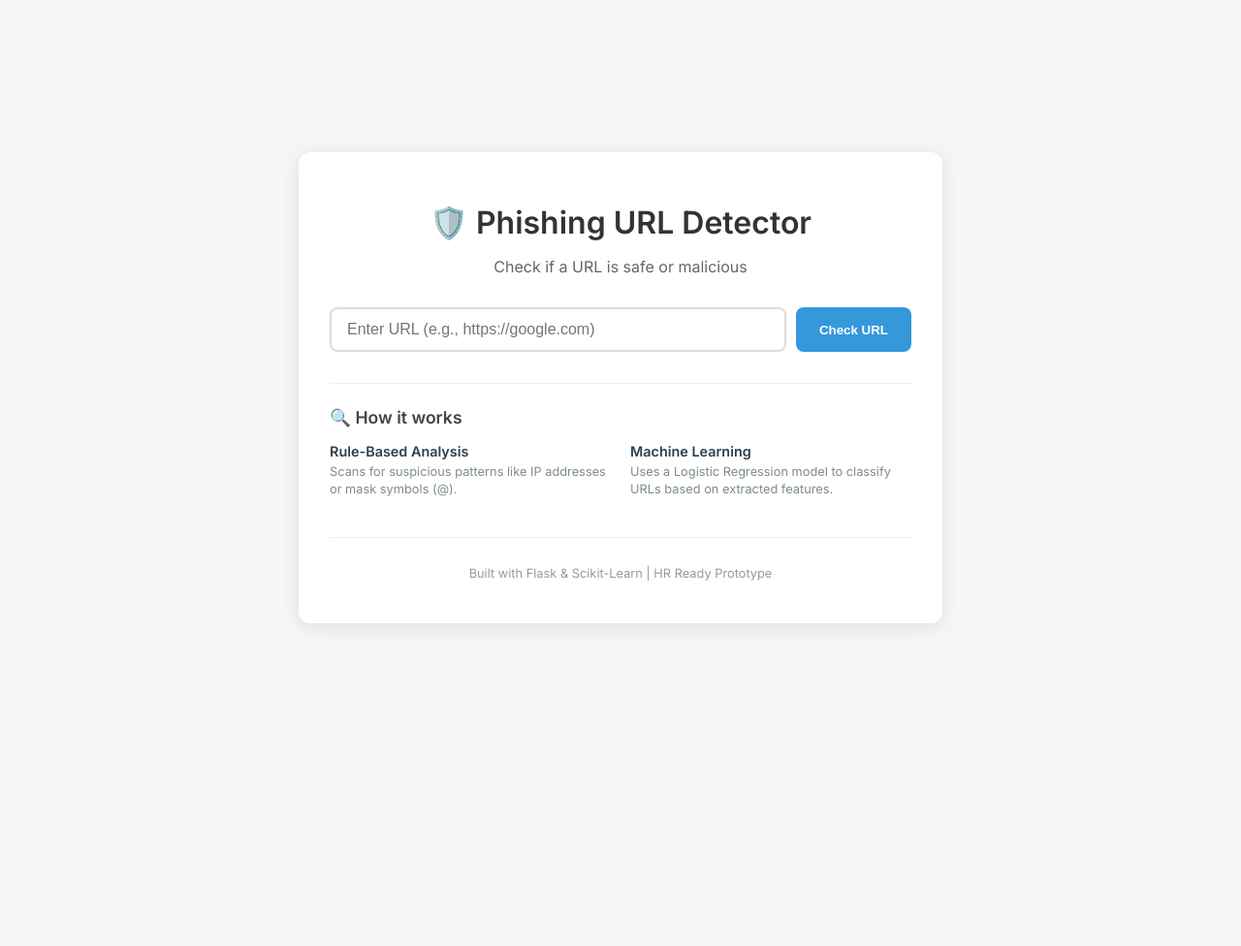
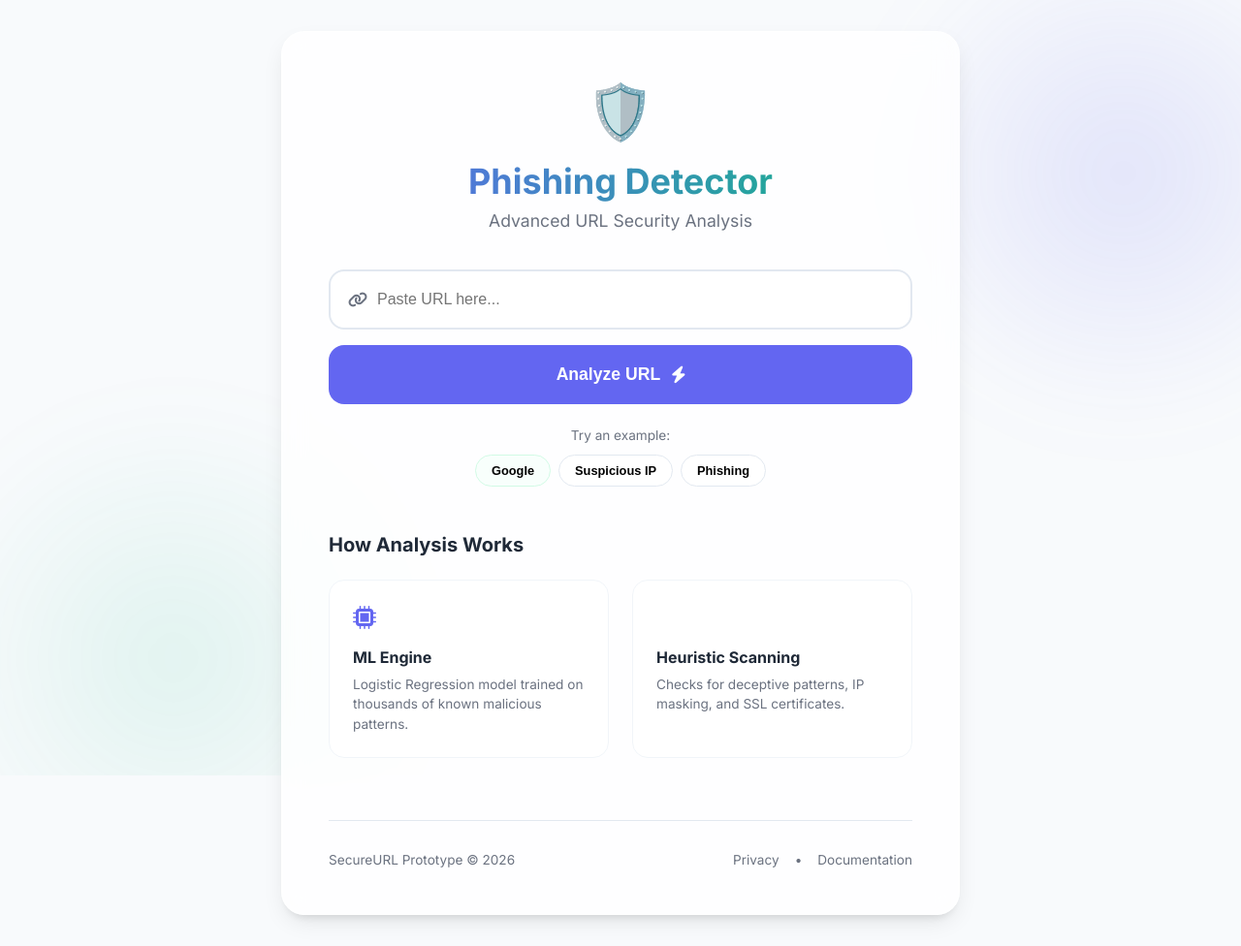
Before and after one commit to Danielraj5605/Phishing-URL-Detector, a Flask app: page / in a window 1280 px wide. Shown: the whole page at 97% size. Before the commit the page ends 647 px from the top, so only its background shows below. Run offline with Flask 3, Linux system fonts and the light colour scheme.

Commit message:
UI Upgrade: Glassmorphism design, interactive examples, and refined analysis report

```diff
--- a/static/style.css
+++ b/static/style.css
@@ -1,177 +1,344 @@
 :root {
-    --safe-color: #2ecc71;
-    --suspicious-color: #f1c40f;
-    --phishing-color: #e74c3c;
-    --bg-color: #f4f7f6;
-    --text-color: #333;
+    --primary: #6366f1;
+    --primary-hover: #4f46e5;
+    --safe: #10b981;
+    --safe-bg: #ecfdf5;
+    --warning: #f59e0b;
+    --warning-bg: #fffbeb;
+    --danger: #ef4444;
+    --danger-bg: #fef2f2;
+    --text-main: #1f2937;
+    --text-muted: #6b7280;
+    --bg-main: #f8fafc;
+    --glass-bg: rgba(255, 255, 255, 0.8);
+    --card-shadow: 0 10px 25px -5px rgba(0, 0, 0, 0.1), 0 8px 10px -6px rgba(0, 0, 0, 0.1);
+}
+
+* {
+    margin: 0;
+    padding: 0;
+    box-sizing: border-box;
 }
 
 body {
     font-family: 'Inter', sans-serif;
-    background-color: var(--bg-color);
-    color: var(--text-color);
-    margin: 0;
+    background-color: var(--bg-main);
+    color: var(--text-main);
+    min-height: 100vh;
     display: flex;
     justify-content: center;
     align-items: center;
-    min-height: 100vh;
+    overflow-x: hidden;
+    padding: 2rem 1rem;
+}
+
+/* Animated Background Blobs */
+.background-blobs {
+    position: fixed;
+    top: 0;
+    left: 0;
+    width: 100%;
+    height: 100%;
+    z-index: -1;
+    overflow: hidden;
+}
+
+.blob {
+    position: absolute;
+    width: 500px;
+    height: 500px;
+    background: radial-gradient(circle, rgba(99, 102, 241, 0.15) 0%, rgba(99, 102, 241, 0) 70%);
+    border-radius: 50%;
+    filter: blur(40px);
+    animation: move 20s infinite alternate;
+}
+
+.blob-1 { top: -100px; right: -100px; }
+.blob-2 { bottom: -100px; left: -100px; background: radial-gradient(circle, rgba(16, 185, 129, 0.1) 0%, rgba(16, 185, 129, 0) 70%); }
+
+@keyframes move {
+    from { transform: translate(0, 0) scale(1); }
+    to { transform: translate(50px, 50px) scale(1.1); }
 }
 
 .container {
-    background: white;
-    padding: 2rem;
-    border-radius: 12px;
-    box-shadow: 0 4px 20px rgba(0,0,0,0.1);
     width: 100%;
-    max-width: 600px;
+    max-width: 700px;
+    background: var(--glass-bg);
+    backdrop-filter: blur(12px);
+    -webkit-backdrop-filter: blur(12px);
+    border: 1px solid rgba(255, 255, 255, 0.5);
+    border-radius: 24px;
+    padding: 3rem;
+    box-shadow: var(--card-shadow);
     text-align: center;
 }
 
+header {
+    margin-bottom: 2.5rem;
+}
+
+.logo {
+    font-size: 3.5rem;
+    margin-bottom: 1rem;
+}
+
 h1 {
+    font-size: 2.25rem;
+    font-weight: 800;
+    background: linear-gradient(to right, #6366f1, #10b981);
+    -webkit-background-clip: text;
+    background-clip: text;
+    color: transparent;
     margin-bottom: 0.5rem;
-    font-weight: 600;
 }
 
 .subtitle {
-    color: #666;
-    margin-bottom: 2rem;
+    font-size: 1.1rem;
+    color: var(--text-muted);
 }
 
+/* Input Section */
 .input-section {
     display: flex;
-    gap: 10px;
-    margin-bottom: 2rem;
+    flex-direction: column;
+    gap: 1rem;
+    margin-bottom: 1.5rem;
+}
+
+.input-group {
+    position: relative;
+    display: flex;
+    align-items: center;
+}
+
+.input-group i {
+    position: absolute;
+    left: 1.25rem;
+    color: var(--text-muted);
 }
 
 input[type="text"] {
-    flex: 1;
-    padding: 12px 16px;
-    border: 2px solid #ddd;
-    border-radius: 8px;
+    width: 100%;
+    padding: 1.25rem 1.25rem 1.25rem 3rem;
+    border: 2px solid #e2e8f0;
+    border-radius: 16px;
     font-size: 1rem;
     outline: none;
-    transition: border-color 0.3s;
+    transition: all 0.3s;
+    background: white;
 }
 
 input[type="text"]:focus {
-    border-color: #3498db;
+    border-color: var(--primary);
+    box-shadow: 0 0 0 4px rgba(99, 102, 241, 0.1);
 }
 
-button {
-    background-color: #3498db;
+.btn-primary {
+    background: var(--primary);
     color: white;
     border: none;
-    padding: 12px 24px;
-    border-radius: 8px;
-    font-weight: 600;
+    padding: 1.25rem;
+    border-radius: 16px;
+    font-size: 1.1rem;
+    font-weight: 700;
     cursor: pointer;
-    transition: background 0.3s;
+    display: flex;
+    justify-content: center;
+    align-items: center;
+    gap: 0.75rem;
+    transition: all 0.3s;
 }
 
-button:hover {
-    background-color: #2980b9;
+.btn-primary:hover {
+    background: var(--primary-hover);
+    transform: translateY(-2px);
+    box-shadow: 0 10px 15px -3px rgba(99, 102, 241, 0.4);
 }
 
-.result-card {
-    padding: 1.5rem;
-    border-radius: 8px;
-    text-align: left;
-    margin-top: 1rem;
-    animation: fadeIn 0.5s ease;
+/* Examples Chips */
+.examples {
+    margin-bottom: 2.5rem;
 }
 
-@keyframes fadeIn {
-    from { opacity: 0; transform: translateY(10px); }
+.examples p {
+    font-size: 0.85rem;
+    color: var(--text-muted);
+    margin-bottom: 0.75rem;
+}
+
+.example-chips {
+    display: flex;
+    justify-content: center;
+    gap: 0.5rem;
+    flex-wrap: wrap;
+}
+
+.chip {
+    padding: 0.5rem 1rem;
+    border-radius: 100px;
+    font-size: 0.8rem;
+    font-weight: 600;
+    border: 1px solid #e2e8f0;
+    background: white;
+    cursor: pointer;
+    transition: all 0.2s;
+}
+
+.chip:hover {
+    background: #f1f5f9;
+    border-color: #cbd5e1;
+}
+
+/* Result Card */
+.result-card {
+    text-align: left;
+    padding: 2rem;
+    border-radius: 20px;
+    margin-bottom: 2.5rem;
+    animation: slideUp 0.5s ease-out;
+}
+
+@keyframes slideUp {
+    from { opacity: 0; transform: translateY(20px); }
     to { opacity: 1; transform: translateY(0); }
 }
 
-.result-card.safe {
-    background-color: #e8f8f0;
-    border-left: 5px solid var(--safe-color);
+.result-badge {
+    display: inline-flex;
+    align-items: center;
+    gap: 0.5rem;
+    padding: 0.5rem 1.25rem;
+    border-radius: 100px;
+    font-weight: 700;
+    font-size: 0.9rem;
+    margin-bottom: 1.5rem;
 }
 
-.result-card.suspicious {
-    background-color: #fef9e7;
-    border-left: 5px solid var(--suspicious-color);
+.safe .result-badge { background: var(--safe-bg); color: var(--safe); }
+.suspicious .result-badge { background: var(--warning-bg); color: var(--warning); }
+.phishing .result-badge { background: var(--danger-bg); color: var(--danger); }
+
+.safe { border: 1px solid #d1fae5; background: rgba(236, 253, 245, 0.3); }
+.suspicious { border: 1px solid #fef3c7; background: rgba(255, 251, 235, 0.3); }
+.phishing { border: 1px solid #fee2e2; background: rgba(254, 242, 242, 0.3); }
+
+.url-display {
+    margin-bottom: 1.5rem;
 }
 
-.result-card.phishing {
-    background-color: #fdedec;
-    border-left: 5px solid var(--phishing-color);
+.url-display label {
+    display: block;
+    font-size: 0.75rem;
+    text-transform: uppercase;
+    letter-spacing: 0.05em;
+    color: var(--text-muted);
+    margin-bottom: 0.5rem;
 }
 
-.result-header {
+.url-text {
+    font-family: monospace;
+    font-size: 0.95rem;
+    word-break: break-all;
+    color: var(--text-main);
+    background: white;
+    padding: 1rem;
+    border-radius: 12px;
+    border: 1px solid #e2e8f0;
+}
+
+.analysis-report h3 {
+    font-size: 1rem;
+    margin-bottom: 1rem;
+    color: var(--text-main);
+}
+
+.reasons-list {
+    list-style: none;
+}
+
+.reasons-list li {
+    font-size: 0.9rem;
+    margin-bottom: 0.75rem;
+    display: flex;
+    align-items: flex-start;
+    gap: 0.75rem;
+    line-height: 1.4;
+}
+
+.reasons-list i {
+    margin-top: 0.2rem;
+    font-size: 0.8rem;
+    opacity: 0.7;
+}
+
+.no-issues {
+    color: var(--safe);
+    font-size: 0.9rem;
     display: flex;
     align-items: center;
-    gap: 10px;
+    gap: 0.5rem;
+}
+
+/* How it works */
+.how-it-works {
+    margin-top: 3rem;
+    text-align: left;
+}
+
+.how-it-works h3 {
     font-size: 1.25rem;
-    font-weight: 600;
+    margin-bottom: 1.5rem;
+}
+
+.features-grid {
+    display: grid;
+    grid-template-columns: 1fr 1fr;
+    gap: 1.5rem;
+}
+
+.feature-card {
+    background: white;
+    padding: 1.5rem;
+    border-radius: 16px;
+    border: 1px solid #f1f5f9;
+}
+
+.feature-icon {
+    font-size: 1.5rem;
+    color: var(--primary);
     margin-bottom: 1rem;
 }
 
-.url-checked {
-    word-break: break-all;
-    font-size: 0.9rem;
-    margin-bottom: 1rem;
+.feature-card h4 {
+    margin-bottom: 0.5rem;
+    font-size: 1rem;
 }
 
-.reasons-box {
-    background: rgba(255,255,255,0.5);
-    padding: 1rem;
-    border-radius: 6px;
-}
-
-.reasons-box ul {
-    margin: 0.5rem 0 0 1.5rem;
-    padding: 0;
-}
-
-.reasons-box li {
-    font-size: 0.9rem;
-    margin-bottom: 0.25rem;
-}
-
-.info-section {
-    margin-top: 2rem;
-    text-align: left;
-}
-
-hr {
-    border: 0;
-    border-top: 1px solid #eee;
-    margin: 1.5rem 0;
-}
-
-h3 {
-    font-size: 1.1rem;
-    color: #444;
-    margin-bottom: 1rem;
-}
-
-.info-grid {
-    display: grid;
-    grid-template-columns: 1fr 1fr;
-    gap: 20px;
-}
-
-.info-item strong {
-    display: block;
-    font-size: 0.9rem;
-    color: #2c3e50;
-    margin-bottom: 0.25rem;
-}
-
-.info-item p {
-    font-size: 0.8rem;
-    color: #7f8c8d;
-    margin: 0;
-    line-height: 1.4;
+.feature-card p {
+    font-size: 0.85rem;
+    color: var(--text-muted);
+    line-height: 1.5;
 }
 
 footer {
-    margin-top: 2.5rem;
-    font-size: 0.8rem;
-    color: #999;
-    border-top: 1px solid #eee;
-    padding-top: 1rem;
+    margin-top: 4rem;
+    padding-top: 2rem;
+    border-top: 1px solid #e2e8f0;
+    display: flex;
+    justify-content: space-between;
+    align-items: center;
+    font-size: 0.85rem;
+    color: var(--text-muted);
 }
+
+.footer-links {
+    display: flex;
+    gap: 1rem;
+}
+
+@media (max-width: 600px) {
+    .container { padding: 1.5rem; }
+    .features-grid { grid-template-columns: 1fr; }
+    footer { flex-direction: column; gap: 1rem; text-align: center; }
+}
--- a/templates/index.html
+++ b/templates/index.html
@@ -5,63 +5,105 @@
     <meta name="viewport" content="width=device-width, initial-scale=1.0">
     <title>Phishing URL Detector</title>
     <link rel="stylesheet" href="{{ url_for('static', filename='style.css') }}">
-    <link href="https://fonts.googleapis.com/css2?family=Inter:wght@400;600&display=swap" rel="stylesheet">
+    <link href="https://fonts.googleapis.com/css2?family=Inter:wght@300;400;500;600;700&display=swap" rel="stylesheet">
+    <link rel="stylesheet" href="https://cdnjs.cloudflare.com/ajax/libs/font-awesome/6.0.0/css/all.min.css">
 </head>
 <body>
+    <div class="background-blobs">
+        <div class="blob blob-1"></div>
+        <div class="blob blob-2"></div>
+    </div>
+
     <div class="container">
-        <h1>🛡️ Phishing URL Detector</h1>
-        <p class="subtitle">Check if a URL is safe or malicious</p>
+        <header>
+            <div class="logo">🛡️</div>
+            <h1>Phishing Detector</h1>
+            <p class="subtitle">Advanced URL Security Analysis</p>
+        </header>
 
+        <main>
             <form action="/predict" method="POST" class="input-section">
-            <input type="text" name="url" placeholder="Enter URL (e.g., https://google.com)" value="{{ url if url else '' }}" required>
-            <button type="submit">Check URL</button>
+                <div class="input-group">
+                    <i class="fa-solid fa-link"></i>
+                    <input type="text" name="url" placeholder="Paste URL here..." value="{{ url if url else '' }}" required>
+                </div>
+                <button type="submit" class="btn-primary">
+                    <span>Analyze URL</span>
+                    <i class="fa-solid fa-bolt"></i>
+                </button>
             </form>
+
+            <div class="examples">
+                <p>Try an example:</p>
+                <div class="example-chips">
+                    <button type="button" onclick="setURL('https://google.com')" class="chip safe">Google</button>
+                    <button type="button" onclick="setURL('http://192.168.1.1/login@secure')" class="chip danger">Suspicious IP</button>
+                    <button type="button" onclick="setURL('http://paypal-security-update.net/login')" class="chip danger">Phishing</button>
+                </div>
+            </div>
 
             {% if prediction %}
             <div class="result-card {{ prediction.result.lower() }}">
-            <div class="result-header">
-                <span class="status-icon">
-                    {% if prediction.result == 'Safe' %} ✅
-                    {% elif prediction.result == 'Suspicious' %} ⚠️
-                    {% else %} 🚨
+                <div class="result-badge">
+                    {% if prediction.result == 'Safe' %}
+                        <i class="fa-solid fa-circle-check"></i>
+                    {% elif prediction.result == 'Suspicious' %}
+                        <i class="fa-solid fa-triangle-exclamation"></i>
+                    {% else %}
+                        <i class="fa-solid fa-skull-crossbones"></i>
                     {% endif %}
-                </span>
-                <span class="status-text">{{ prediction.result }}</span>
+                    {{ prediction.result }}
                 </div>
 
-            <p class="url-checked"><strong>Checked:</strong> {{ url }}</p>
+                <div class="url-display">
+                    <label>Analyzed URL</label>
+                    <div class="url-text">{{ url }}</div>
+                </div>
 
+                <div class="analysis-report">
+                    <h3>Analysis Report</h3>
                     {% if prediction.reasons %}
-            <div class="reasons-box">
-                <p><strong>Analysis:</strong></p>
-                <ul>
+                    <ul class="reasons-list">
                         {% for reason in prediction.reasons %}
-                    <li>{{ reason }}</li>
+                        <li><i class="fa-solid fa-circle-info"></i> {{ reason }}</li>
                         {% endfor %}
                     </ul>
+                    {% else %}
+                    <p class="no-issues"><i class="fa-solid fa-shield-halved"></i> No major security issues detected for this URL.</p>
+                    {% endif %}
+                </div>
             </div>
             {% endif %}
+        </main>
+
+        <section class="how-it-works">
+            <h3>How Analysis Works</h3>
+            <div class="features-grid">
+                <div class="feature-card">
+                    <div class="feature-icon"><i class="fa-solid fa-microchip"></i></div>
+                    <h4>ML Engine</h4>
+                    <p>Logistic Regression model trained on thousands of known malicious patterns.</p>
                 </div>
-        {% endif %}
-
-        <div class="info-section">
-            <hr>
-            <h3>🔍 How it works</h3>
-            <div class="info-grid">
-                <div class="info-item">
-                    <strong>Rule-Based Analysis</strong>
-                    <p>Scans for suspicious patterns like IP addresses or mask symbols (@).</p>
-                </div>
-                <div class="info-item">
-                    <strong>Machine Learning</strong>
-                    <p>Uses a Logistic Regression model to classify URLs based on extracted features.</p>
+                <div class="feature-card">
+                    <div class="feature-icon"><i class="fa-solid fa-magnifying-glass-chart"></i></div>
+                    <h4>Heuristic Scanning</h4>
+                    <p>Checks for deceptive patterns, IP masking, and SSL certificates.</p>
                 </div>
             </div>
+        </section>
+
+        <footer>
+            <p>SecureURL Prototype &copy; 2026</p>
+            <div class="footer-links">
+                <span>Privacy</span> &bull; <span>Documentation</span>
+            </div>
+        </footer>
     </div>
 
-        <footer>
-            <p>Built with Flask & Scikit-Learn | HR Ready Prototype</p>
-        </footer>
-    </div>
+    <script>
+        function setURL(url) {
+            document.querySelector('input[name="url"]').value = url;
+        }
+    </script>
 </body>
 </html>
```
Lines whose indentation alone changed are shown as unchanged.
